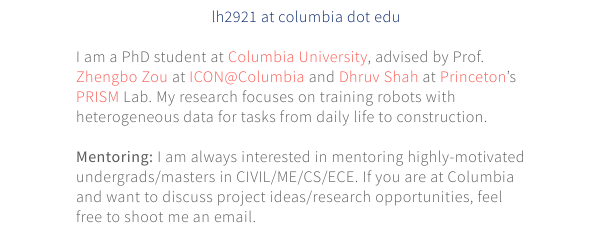
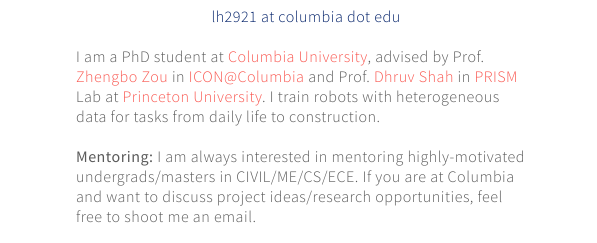
Before and after one commit to LeiHHHuang/leihhhuang.github.io, a plain HTML site: page index.html in a window 1280 px wide. Shown: the part 150-393 px from the top of the page, 574-1171 px from the left. Drawn offline with Linux system fonts and the light colour scheme.

Commit message:
update index

```diff
--- a/index.html
+++ b/index.html
@@ -31,12 +31,8 @@
                 <div id="profile-name">Lei Huang 黄磊</div>
                 <div id="profile-email">lh2921 at columbia dot edu</div>
                 <p>
-                    I am a PhD student at <a href="https://www.columbia.edu/">Columbia University</a>, advised by Prof. <a href="https://www.civil.columbia.edu/content/zhengbo-zou">Zhengbo Zou</a> at <a href="https://intelconstructlab.github.io/index.html">ICON@Columbia</a> and <a href="https://ece.princeton.edu/people/shahd">Dhruv Shah</a> at <a href="https://www.princeton.edu/">Princeton</a>’s <a href="https://prism.robotics.princeton.edu/">PRISM</a> Lab. My research focuses on training robots with heterogeneous data for tasks from daily life to construction.
+                    I am a PhD student at <a href="https://www.columbia.edu/">Columbia University</a>, advised by Prof. <a href="https://www.civil.columbia.edu/content/zhengbo-zou">Zhengbo Zou</a> in <a href="https://intelconstructlab.github.io/index.html">ICON@Columbia</a> and Prof. <a href="https://ece.princeton.edu/people/shahd">Dhruv Shah</a> in <a href="https://prism.robotics.princeton.edu/">PRISM</a> Lab at <a href="https://www.princeton.edu/">Princeton University</a>. I train robots with heterogeneous data for tasks from daily life to construction.
                 </p>
-                <!-- <p>
-                    Learning random things has been the greatest source of pleasure for me, and I hope this will never stop.
-                    Recently, I have been into learning several languages.
-                </p> -->
                 <p>
                     <b>Mentoring: </b> I am always interested in mentoring highly-motivated undergrads/masters in CIVIL/ME/CS/ECE. If you are at Columbia and want to discuss project ideas/research opportunities, feel free to shoot me an email.
                 </p>
```
